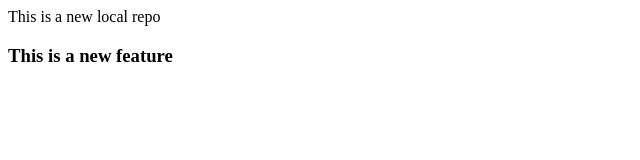
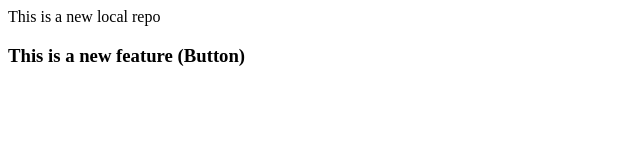
Before and after one commit to khushipatel1101/LocalRepo, a plain HTML site: page index.html in a window 1280 px wide. Shown: the whole page, without its empty margins (0-640 px from the left). Drawn offline with Linux system fonts and the light colour scheme.

```diff
--- a/index.html
+++ b/index.html
@@ -1,2 +1,2 @@
 <p>This is a new local repo</p>
-<h3>This is a new feature</h3>
+<h3>This is a new feature (Button)</h3>
```
